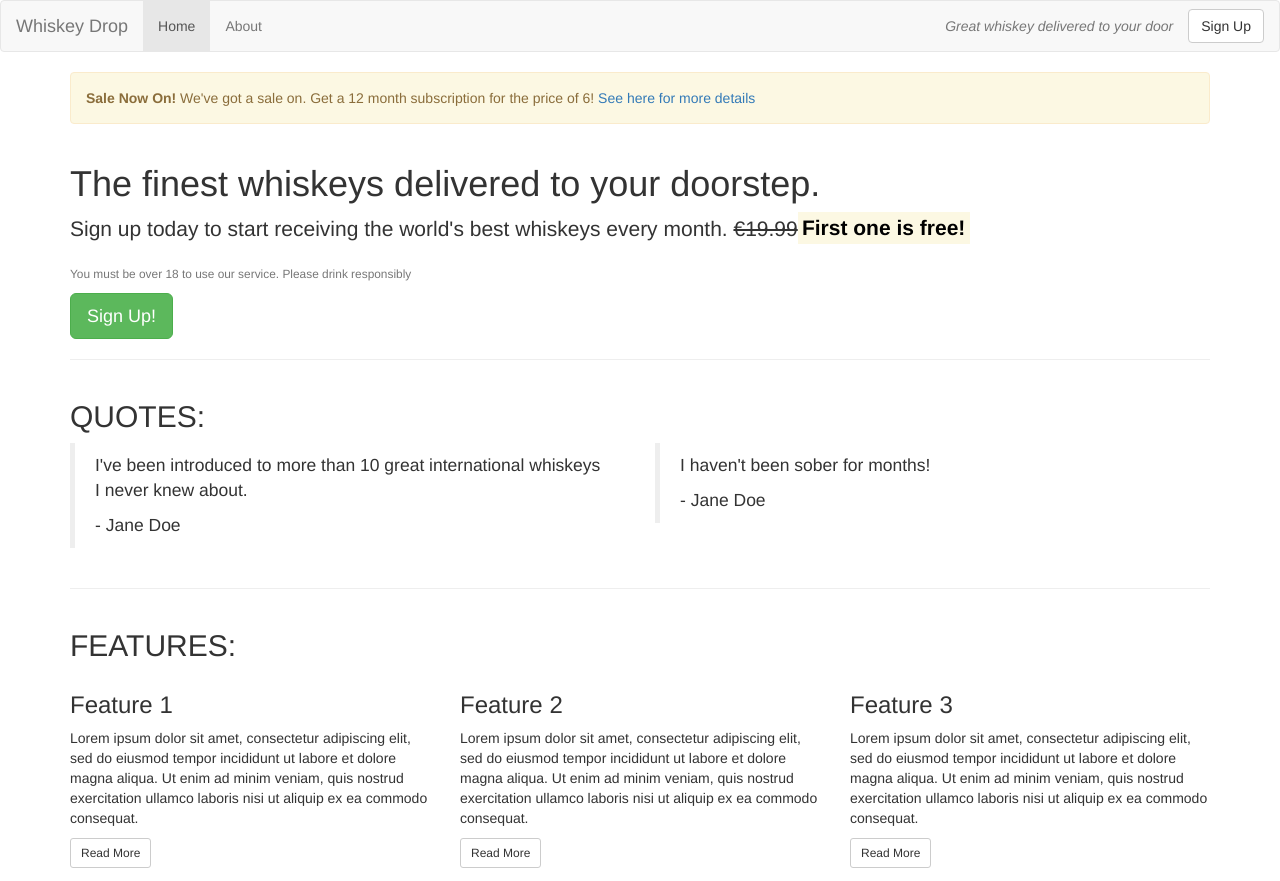
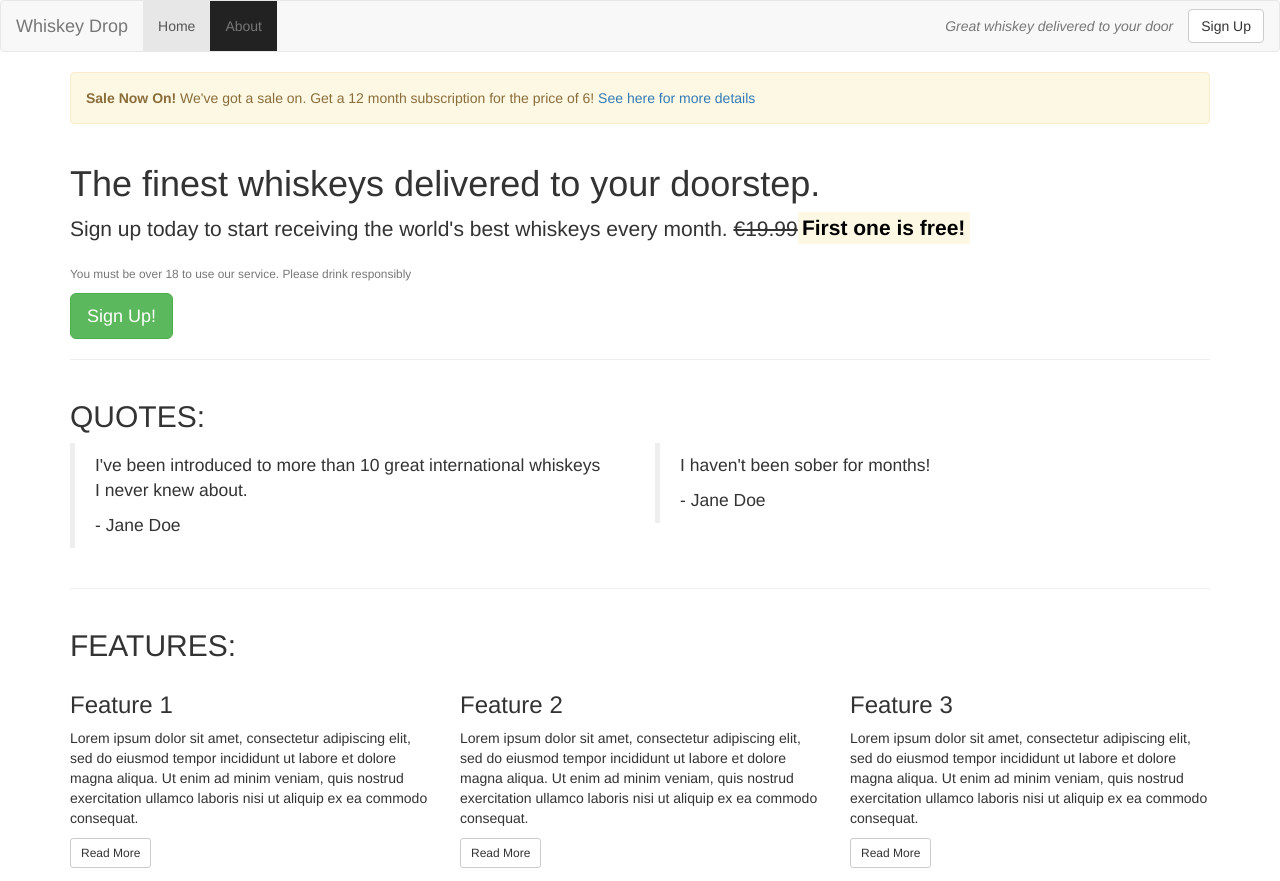
Before and after one commit to Hermeticpoet/bootstrap-installation, a plain HTML site: page index.html in a window 1280 px wide. Shown: the top 881 px of the page. Drawn offline with nearby package versions, Linux system fonts and the light colour scheme.

Commit message:
added navbar-inverse modifier

```diff
--- a/index.html
+++ b/index.html
@@ -21,7 +21,7 @@
             </div>
 
             <!--Navbar-->
-            <ul class="nav navbar-nav">
+            <ul class="nav navbar-nav navbar-inverse">
                 <li class="active"><a href="/">Home</a></li>
                 <li><a href="">About</a></li>
                 <li class="visible-xs"><a href="">Sign In</a></li>
```
